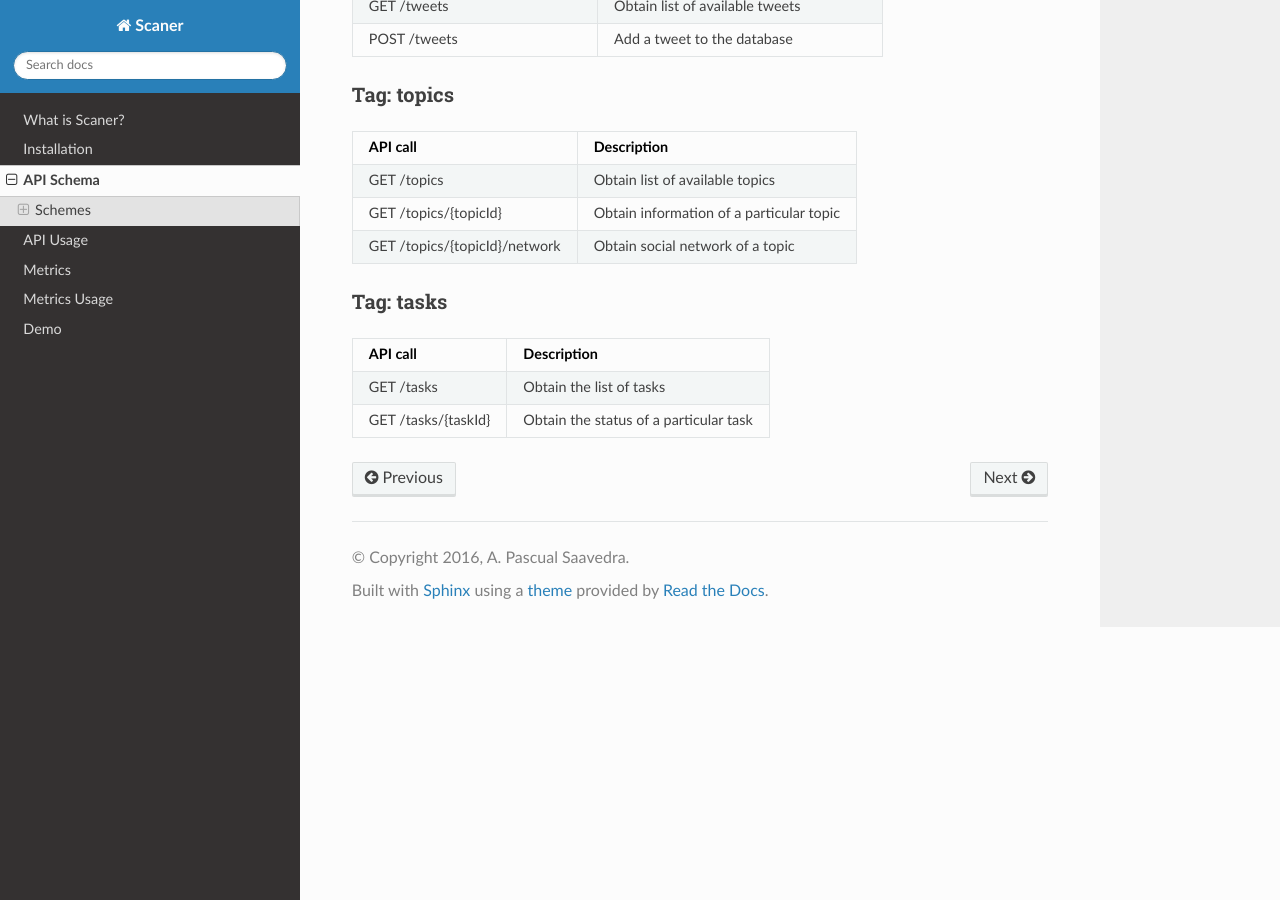
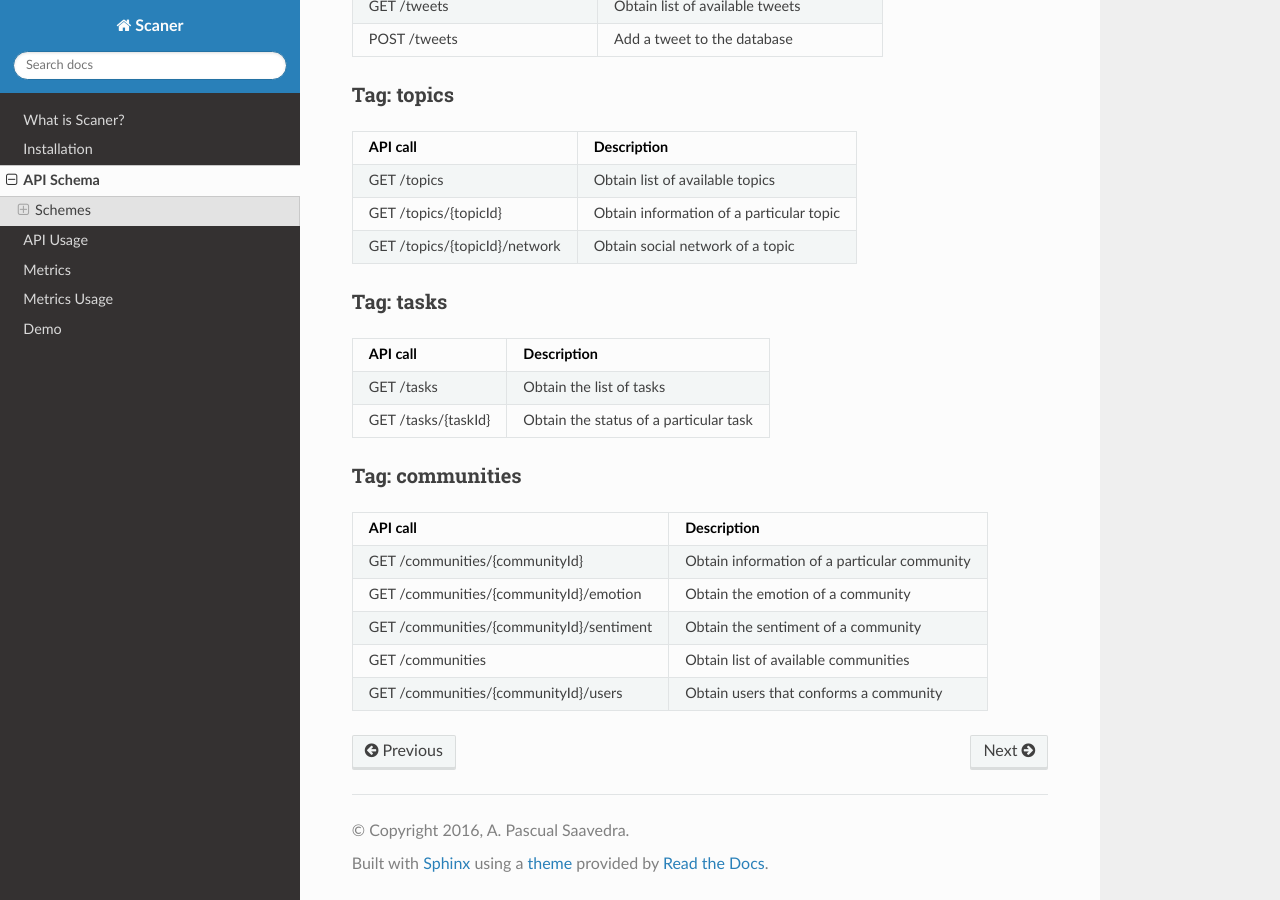
Before and after one commit to gsi-upm/scaner, a Sphinx documentation site: the page built from docs/api.rst, in a window 1280 px wide and 900 px high, scrolled down 957 px. Built offline with Sphinx 7.4.7 and the Read the Docs theme 2.0.0, drawn with Linux system fonts in a browser that asks for light colours.

Commit message:
Added communities documentation

```diff
--- a/docs/api.rst
+++ b/docs/api.rst
@@ -75,3 +75,20 @@ Tag: tasks
 +---------------------------------------------+------------------------------------------+
 | GET /tasks/{taskId}                         | Obtain the status of a particular task   |
 +---------------------------------------------+------------------------------------------+
+
+Tag: communities
+~~~~~~~~~~~~~~~~
+
++---------------------------------------------+----------------------------------------------+
+| API call                                    | Description                                  |
++=============================================+==============================================+
+| GET /communities/{communityId}              | Obtain information of a particular community |
++---------------------------------------------+----------------------------------------------+
+| GET /communities/{communityId}/emotion      | Obtain the emotion of a community            |
++---------------------------------------------+----------------------------------------------+
+| GET /communities/{communityId}/sentiment    | Obtain the sentiment of a community          |
++---------------------------------------------+----------------------------------------------+
+| GET /communities                            | Obtain list of available communities         |
++---------------------------------------------+----------------------------------------------+
+| GET /communities/{communityId}/users        | Obtain users that conforms a community       |
++---------------------------------------------+----------------------------------------------+
```
